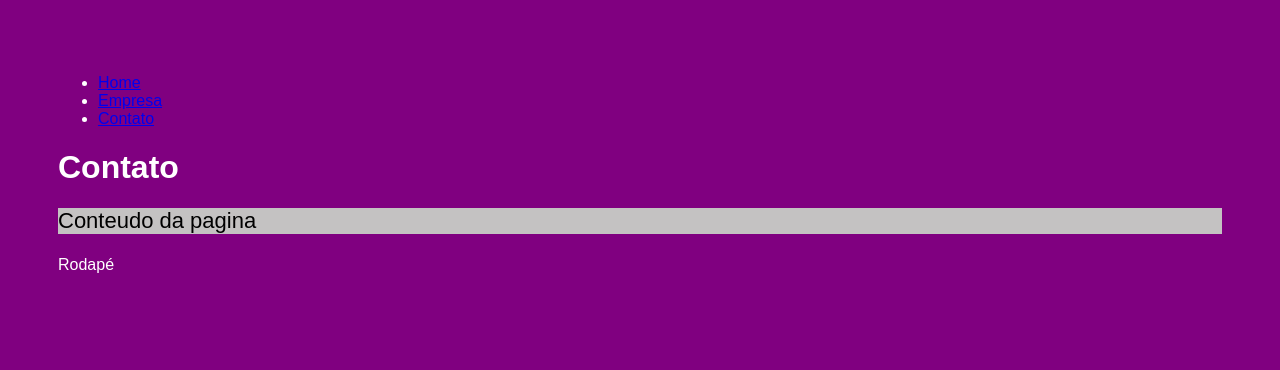
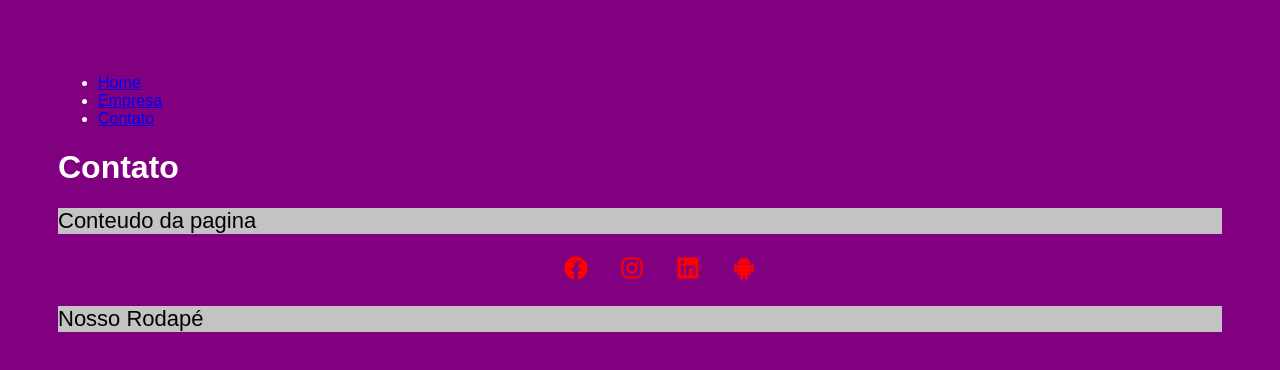
Before and after one commit to NatanSan2002/React-JS, a React (Create React App) app in the folder React/curso_Hora_de_Codar/: page /contato in a window 1280 px wide. Shown: the top 370 px of the page. Built offline with nearby package versions, Linux system fonts and the light colour scheme.

Commit message:
06/05/22 (01)

```diff
--- a/React/curso_Hora_de_Codar/package.json
+++ b/React/curso_Hora_de_Codar/package.json
@@ -8,6 +8,7 @@
     "@testing-library/user-event": "^13.5.0",
     "react": "^18.0.0",
     "react-dom": "^18.0.0",
+    "react-icons": "^4.3.1",
     "react-router-dom": "^6.3.0",
     "react-scripts": "5.0.1",
     "web-vitals": "^2.1.4"
--- a/React/curso_Hora_de_Codar/src/components/layout/Footer.js
+++ b/React/curso_Hora_de_Codar/src/components/layout/Footer.js
@@ -1,7 +1,24 @@
+import {FaFacebook, FaInstagram, FaLinkedin} from "react-icons/fa";
+
+import {DiAndroid} from "react-icons/di";
+
+import style from "./Footer.module.css";
+
+
 function Footer() {
 return (
 <>
-<footer>Rodapé</footer>
+<footer>
+    <ul className={style.social_list}>
+    <li> <FaFacebook/> </li>
+    <li> <FaInstagram/> </li>
+    <li> <FaLinkedin/> </li>
+    <li> <DiAndroid/></li>
+
+    </ul>
+
+<p> Nosso Rodapé</p>
+    </footer>
 </>
 )
 }
--- /dev/null
+++ b/React/curso_Hora_de_Codar/src/components/layout/Footer.module.css
@@ -0,0 +1,16 @@
+.social_list{
+display:flex;
+justify-content: center;
+align-items:center;
+list-style:none;
+}
+
+.social_list li{
+margin:0 1em;
+}
+
+.social_list svg {
+font-size:1.5em;
+cursor:pointer;
+color:red;
+}
```
Also changed, not shown: 2 other files (tests, documents, lock files or other folders).
